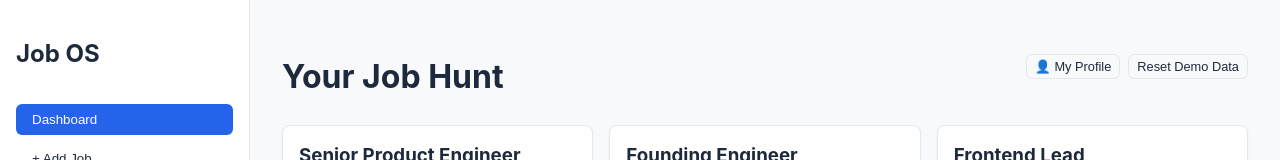
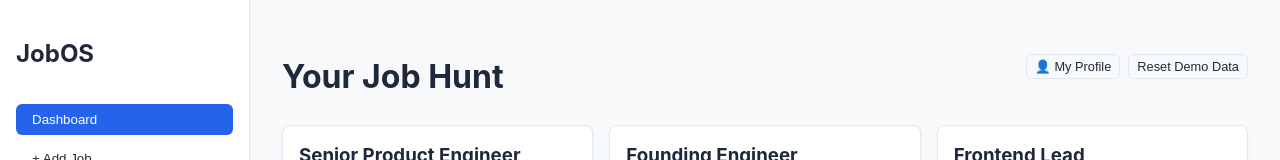
Before and after one commit to shanebe-ai/JobOS, a React (Vite) app: page / in a window 1280 px wide. Shown: the top 160 px of the page. Built offline with nearby package versions, Linux system fonts and the light colour scheme.

Commit message:
Rebrand project to JobOS

```diff
--- a/index.html
+++ b/index.html
@@ -4,7 +4,7 @@
     <meta charset="UTF-8" />
     <link rel="icon" type="image/svg+xml" href="/vite.svg" />
     <meta name="viewport" content="width=device-width, initial-scale=1.0" />
-    <title>helloai</title>
+    <title>JobOS</title>
   </head>
   <body>
     <div id="root"></div>
--- a/package.json
+++ b/package.json
@@ -1,5 +1,5 @@
 {
-  "name": "helloai",
+  "name": "jobos",
   "private": true,
   "version": "0.0.0",
   "type": "module",
--- a/src/ui/layout/DashboardLayout.tsx
+++ b/src/ui/layout/DashboardLayout.tsx
@@ -10,7 +10,7 @@ export const DashboardLayout: React.FC<DashboardLayoutProps> = ({ children, acti
     return (
         <div className="layout">
             <aside className="sidebar">
-                <h2 style={{ marginBottom: '2rem' }}>Job OS</h2>
+                <h2 style={{ marginBottom: '2rem' }}>JobOS</h2>
                 <nav style={{ display: 'flex', flexDirection: 'column', gap: '0.5rem' }}>
                     <button
                         className={`btn ${activeView === 'board' ? 'btn-primary' : 'btn-outline'}`}
```
Also changed, not shown: 1 other file (tests, documents, lock files or other folders).
